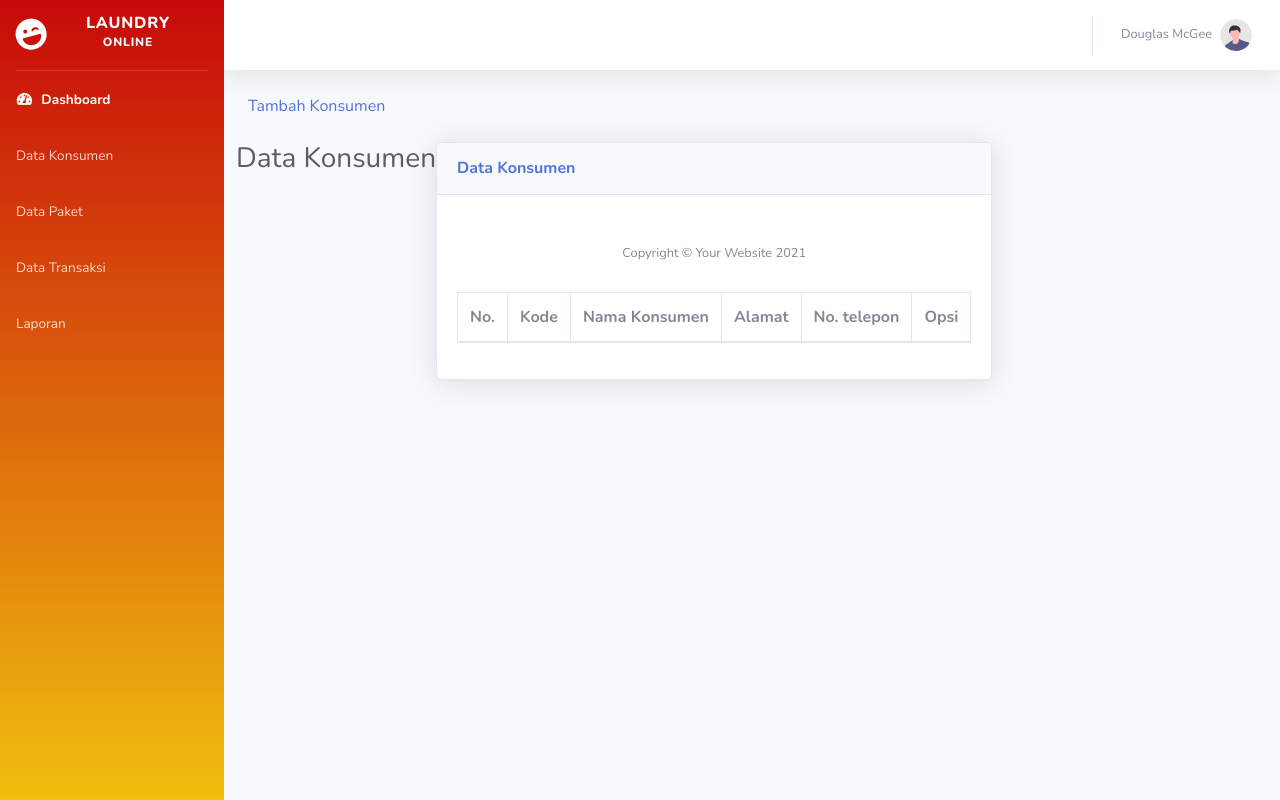
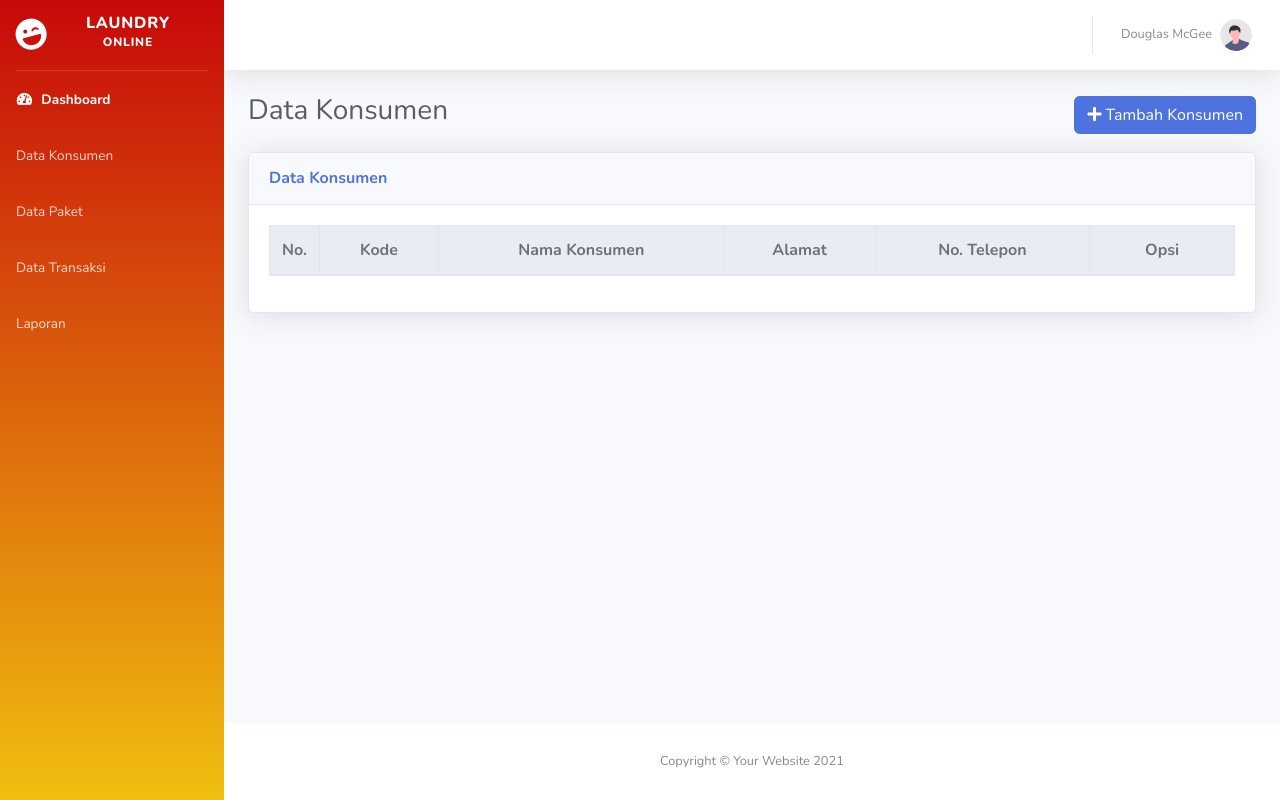
Before and after one commit to Wahyusubehan/apk-loundry, a CodeIgniter app: page /database/konsumen in a window 1280 px wide. Run offline with CodeIgniter, Linux system fonts and the light colour scheme; lists and menus that the app fills with data are empty.

Commit message:
memperbaiki tampilan laporan part 2

```diff
--- a/application/views/backend/konsumen/v_konsumen.php
+++ b/application/views/backend/konsumen/v_konsumen.php
@@ -1,30 +1,38 @@
 <div class="container-fluid">
 
-        <div class= "row" >
-            <div class= "col-md-12">
-                <a href="<?=base_url()?>konsumen/tambah" class =< btn btn-primary>Tambah Konsumen</a> <br><br>
+    <!-- Judul & Tombol -->
+    <div class="d-flex justify-content-between align-items-center mb-3">
+        <h1 class="h3 text-gray-800"><?= $judul; ?></h1>
+        <a href="<?= base_url('konsumen/tambah') ?>" class="btn btn-primary">
+            <i class="fas fa-plus"></i> Tambah Konsumen
+        </a>
     </div>
-                    <!-- Page Heading -->
-                    <h1 class="h3 mb-2 text-gray-800"><?= $judul;?></h1>
+
+    <!-- Card -->
     <div class="card shadow mb-4">
         <div class="card-header py-3">
-                            <h6 class="m-0 font-weight-bold text-primary"><?= $judul;?></h6>
+            <h6 class="m-0 font-weight-bold text-primary"><?= $judul; ?></h6>
         </div>
+
         <div class="card-body">
             <div class="table-responsive">
-                                <table class="table table-bordered" id="dataTable" width="100%" cellspacing="0">
-                                    <thead>
-                                        <tr>
-                                            <th>No.</th>
+                <table class="table table-bordered table-hover" id="dataTable" width="100%" cellspacing="0">
+                    <thead class="thead-light">
+                        <tr class="text-center">
+                            <th width="5%">No.</th>
                             <th>Kode</th>
                             <th>Nama Konsumen</th>
                             <th>Alamat</th>
-                                            <th>No. telepon</th>
-                                            <th>Opsi</th>
+                            <th>No. Telepon</th>
+                            <th width="15%">Opsi</th>
                         </tr>
                     </thead>
-                                </tbale>
+                    <tbody>
+                        <!-- isi data -->
+                    </tbody>
+                </table>
             </div>
         </div>
     </div>
+
 </div>
```
Lines whose indentation alone changed are shown as unchanged.
